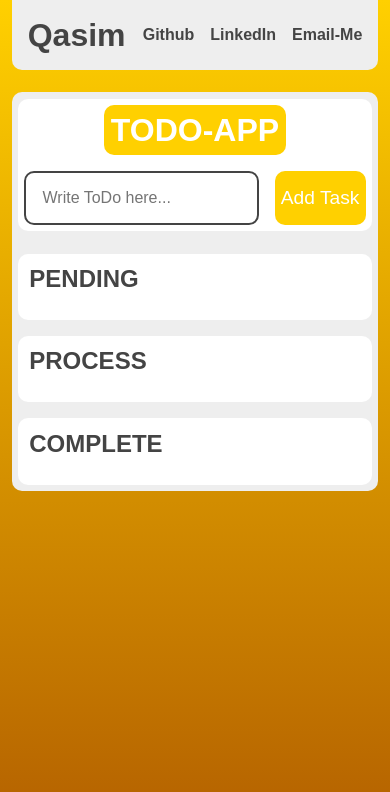
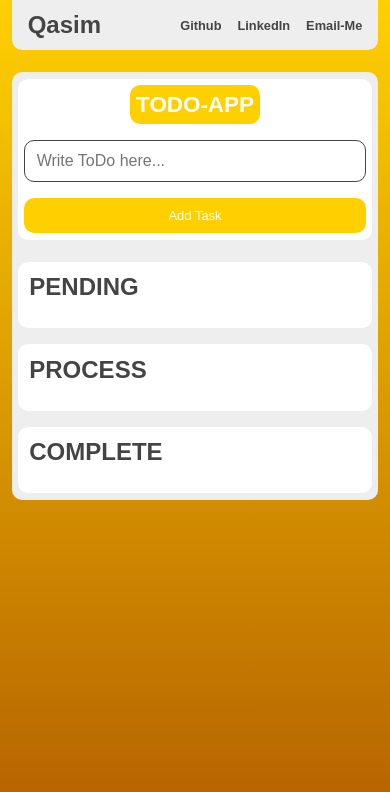
Before and after one commit to Muhammadqasim1011/TO-DO-WEBAPP, a plain HTML site: page index.html in a window 390 px wide. Drawn offline with Linux system fonts and the light colour scheme.

Commit message:
Responsive

```diff
--- a/index.html
+++ b/index.html
@@ -40,7 +40,7 @@
 
             <div class="input-box">
                 <input type="text" placeholder="Write ToDo here..." id="user-input" autocomplete="off">
-                <button id="add-task">Add Task</button>
+                <button class="btn" id="add-task">Add Task</button>
             </div>
         </div>
 
--- a/style.css
+++ b/style.css
@@ -83,7 +83,7 @@ nav a:hover {
     gap: 1rem;
 }
 
-.input-box input {
+ input {
     padding: 1rem;
     max-width: 700px;
     width: 100%;
@@ -94,6 +94,7 @@ nav a:hover {
 button {
     width: 140px;
     font-size: 1.2rem;
+    padding: 0.8rem 1rem;
     border: none;
     background: #ffd000;
     color: white;
@@ -198,7 +199,7 @@ li img {
     opacity: 1;
 }
 
-.prompt .prompt-box input {
+/* .prompt .prompt-box input {
     padding: 0.5rem;
     border-radius: 5px;
     border: #444 solid 2px;
@@ -208,11 +209,10 @@ li img {
     width: 100%;
     margin: 0 auto;
     padding: 1rem;
-}
+} */
 
 .prompt .btn{
     margin: 0 auto;
-    padding: 0.8rem 1rem;
 }
 
 
@@ -244,7 +244,15 @@ li img {
 }
 @media (max-width:700px) {
     header{
-        height: 70px;
+        height: 50px;
+    }
+
+    header h1{
+        font-size: 1.5rem;
+    }
+
+    a{
+        font-size: 0.8rem;
     }
 
     .app-container{
@@ -254,6 +262,25 @@ li img {
         padding: 0.4rem;
     }
 
+    .addtask-section h1{
+        font-size: 1.4rem;
+    }
+
+    .input-box{
+        flex-direction: column;
+    }
+
+    .input-box input{
+        padding: 0.7rem;
+        border: 1px solid ;
+    }
+
+    .btn{
+        width: 100%;
+        padding: 10px;
+        font-size: 13px;
+    }
+
     .all-todos{
         grid-template-columns: 1fr;
     }
@@ -261,6 +288,10 @@ li img {
         padding: 0.7rem;
     }
     .all-todos li{
-        padding: 7px 0.7rem;
+        padding: 4px 0.7rem;
+    }
+
+    .prompt-box{
+        width: 90%;
     }
 }
```
